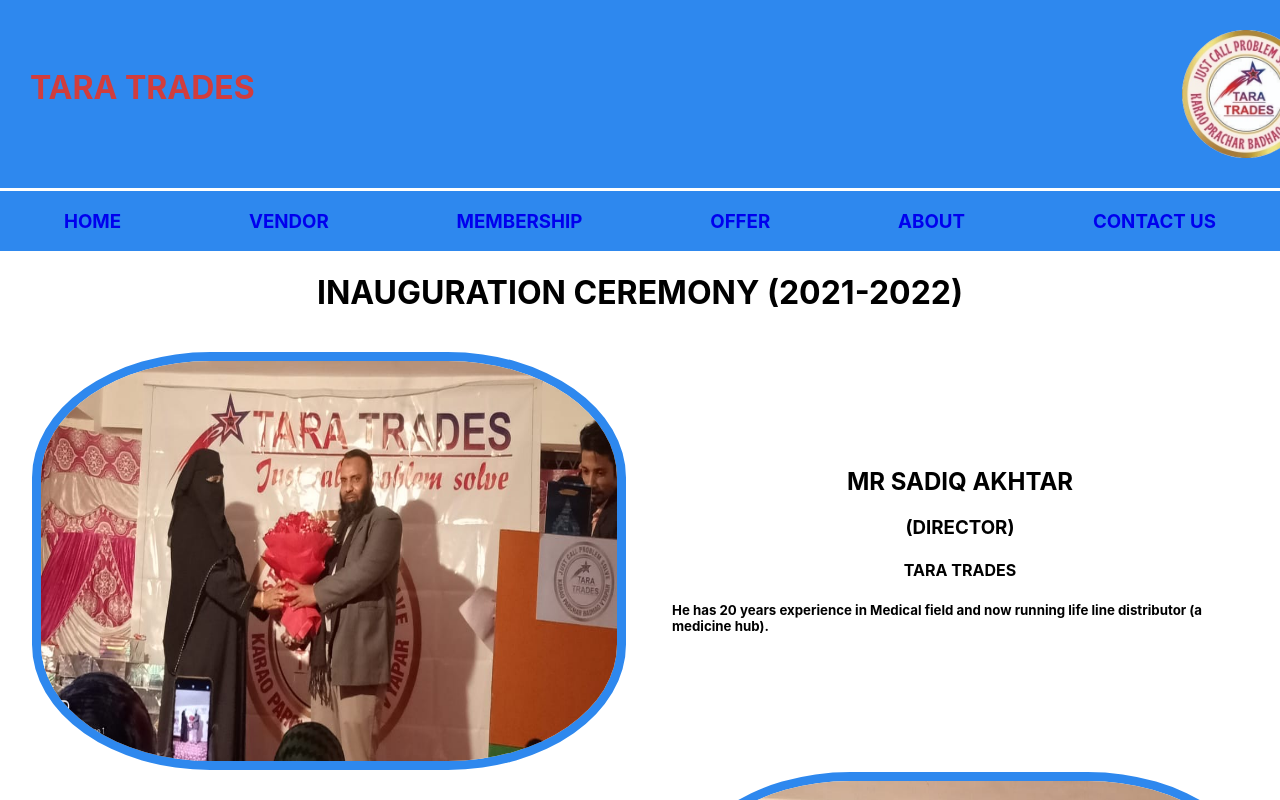
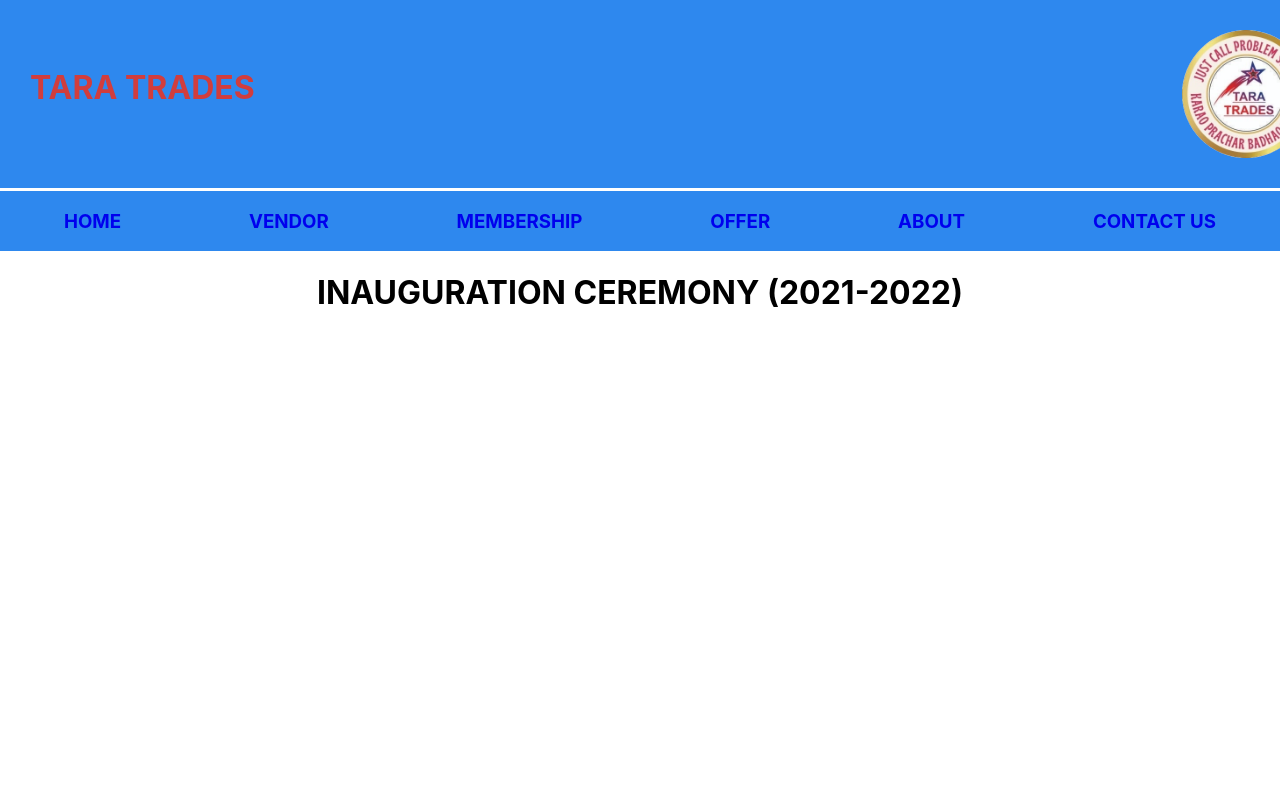
Before and after one commit to Mohdaqib1/Taratrades, a React (Create React App) app: page /Home in a window 1280 px wide. Shown: the top 800 px of the page. Built offline with nearby package versions, Linux system fonts and the light colour scheme.

Commit message:
complete

```diff
--- a/package.json
+++ b/package.json
@@ -1,5 +1,5 @@
 {
-  "homepage": "https://mohdaqib1.github.io/shoping",
+  "homepage": "https://mohdaqib1.github.io/Taratrades/",
   "name": "my-app",
   "version": "0.1.0",
   "private": true,
--- a/src/Components/Home.jsx
+++ b/src/Components/Home.jsx
@@ -13,7 +13,7 @@
 
         <div>
             <div className="ser"><h1>INAUGURATION CEREMONY (2021-2022)</h1></div>
-            <div className="container">
+            {/* <div className="container">
                 <div className="cal1">
                     <div className="left"><img className='img' src={img1} ></img></div>
 
@@ -66,7 +66,7 @@
                     </div>
                         <h4>Trophies and gifts presented by TARA TRADES to respected vendors and members.</h4>
                     </div>
-            </div>
+            </div> */}
 
 
             {/* <div className="col1">
@@ -96,7 +96,6 @@
 
 
         </div>
-            </div >
 
 
     );
```
